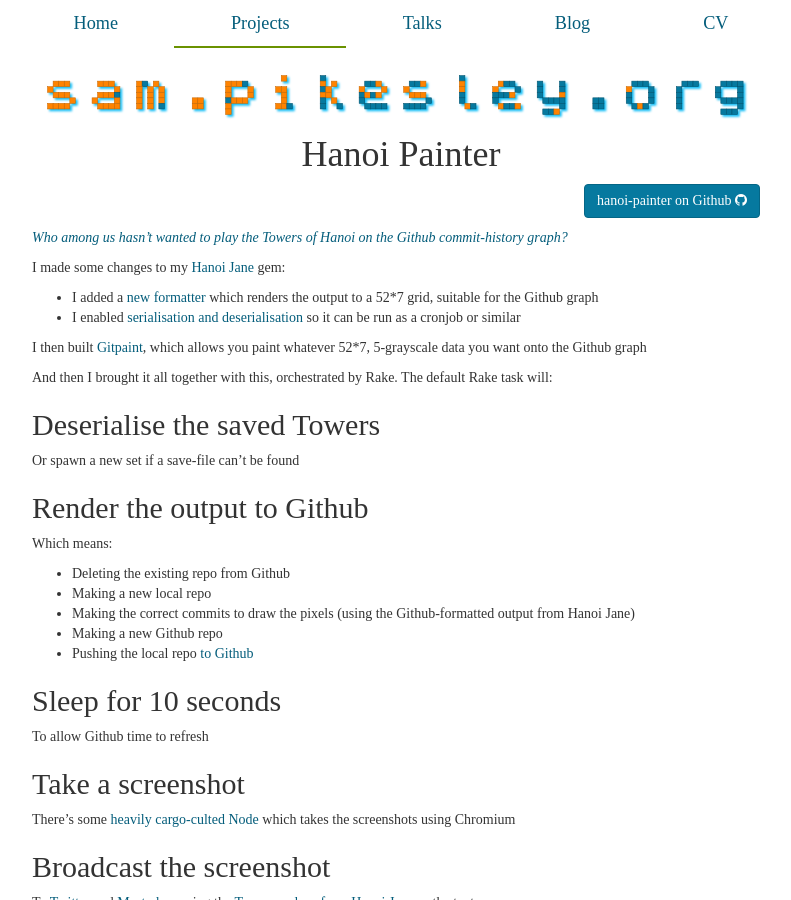
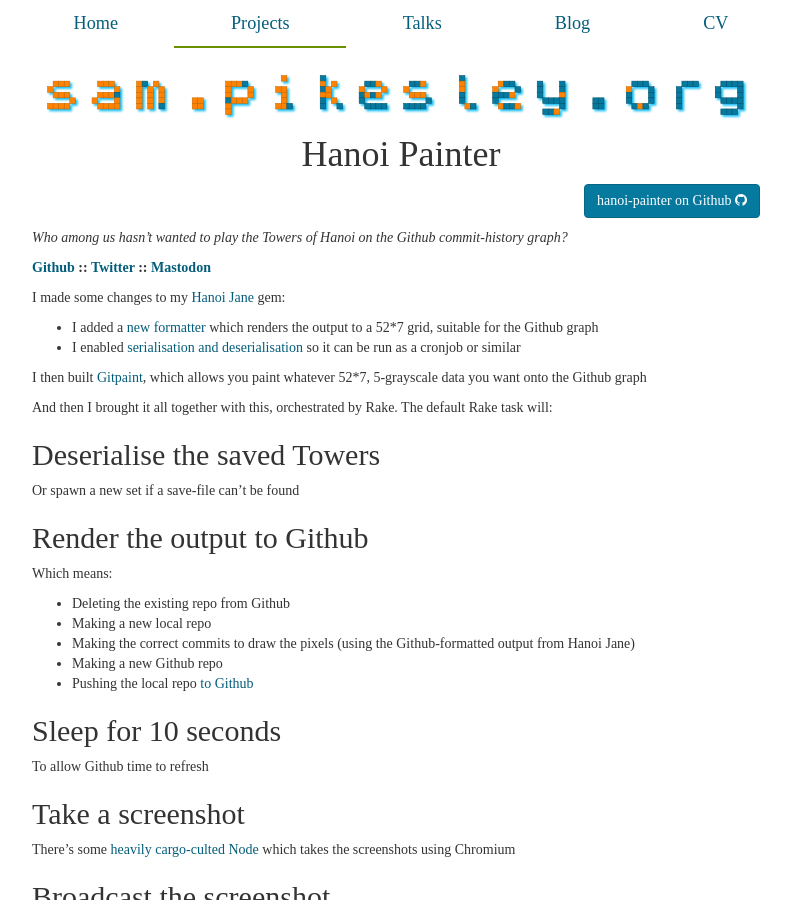
Before and after one commit to pikesley/pikesley.github.io, a Jekyll site: the page built from projects/hanoi-painter.md, in a window 1280 px wide and 900 px high. Shown: the whole window, without its empty margins (239-1030 px from the left). Built offline with Jekyll 4.4.1, drawn with Linux system fonts in a browser that asks for light colours; nearby versions of some CDN libraries; some web fonts are replaced; a style sheet for code colours, icons or effects is not loaded.

Commit message:
Bold text

```diff
--- a/projects/hanoi-painter.md
+++ b/projects/hanoi-painter.md
@@ -3,7 +3,11 @@ title: Hanoi Painter
 github: pikesley/hanoi-painter
 tags: ["ruby"]
 ---
-_[Who among us hasn't wanted to play the Towers of Hanoi on the Github commit-history graph?](https://github.com/towers-of-hanoi)_
+_Who among us hasn't wanted to play the Towers of Hanoi on the Github commit-history graph?_
+
+**[Github](https://github.com/towers-of-hanoi) ::
+[Twitter](https://twitter.com/hanoi_jane) ::
+[Mastodon](https://mastodon.me.uk/@hanoi_jane)**
 
 I made some changes to my [Hanoi Jane](http://sam.pikesley.org/projects/hanoi-jane/) gem:
 * I added a [new formatter](https://github.com/pikesley/hanoi-jane/blob/master/lib/hanoi/jane/formatters/github.rb) which renders the output to a 52*7 grid, suitable for the Github graph
```
